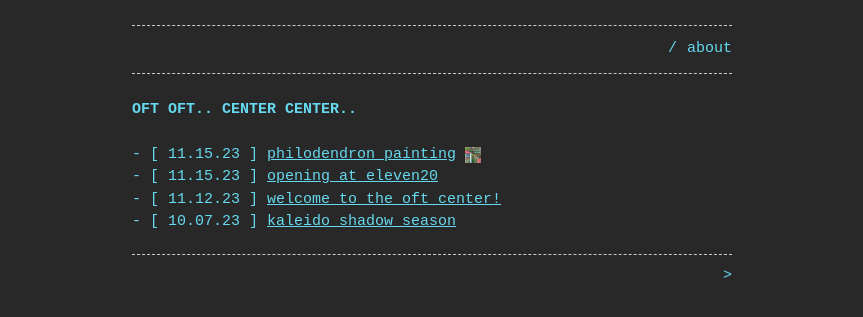
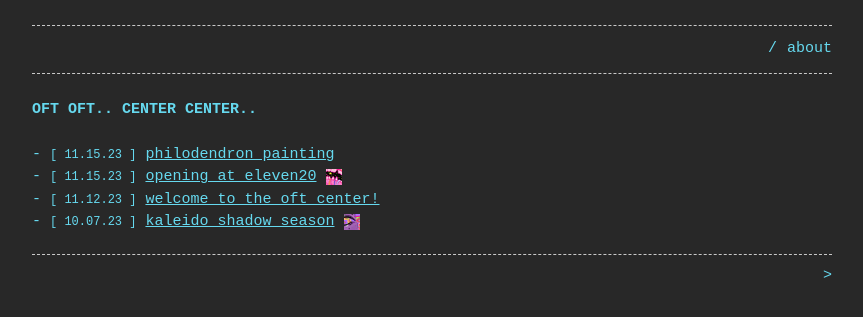
Before and after one commit to setstatic/setstatic.github.io, a Jekyll site: the page built from index.md, in a window 1280 px wide. Shown: the top 317 px of the page, without its empty margins (208-1071 px from the left). Built offline with Jekyll 4.4.1, drawn with Linux system fonts in a browser that asks for light colours.

Commit message:
kaleido shadow season, updated image

```diff
--- a/_layouts/home.html
+++ b/_layouts/home.html
@@ -10,12 +10,13 @@ layout: default
     {%- for post in site.posts -%}
     <li>
       {%- assign date_format = "%m.%d.%y" -%}
-      [ {{ post.date | date: date_format }} ] <a href="{{ post.url | relative_url }}">{{ post.title | escape }}</a>
-      {%- if post.thumb -%}
-      <a href="{{ post.url | relative_url }}"></a>
-        <img class = "post__thumb" src="{{ site.base_img_path }}{{ post.thumb }}" alt="">
-      </a>
-    {%- endif -%}
+      <span class="post__date">[ {{ post.date | date: date_format }} ]</span>
+      <a href="{{ post.url | relative_url }}">{{ post.title | escape }}</a>
+      {%- if post.image -%}
+        <a href="{{ post.url | relative_url }}"></a>
+          <img class = "post__thumb" src="{{ site.base_img_path }}{{ post.image }}_th.jpg" alt="">
+        </a>
+      {%- endif -%}
     </li>
     {%- endfor -%}
   </ul>
--- a/_sass/base.scss
+++ b/_sass/base.scss
@@ -9,7 +9,7 @@ $base-font-size:       15px !default;
 $mobile-font-size:     15px !default;
 $base-line-height:     1.5 !default;
 $container-width:      90% !default;
-$container-max-width:  600px !default;
+$container-max-width:  800px !default;
 
 /**
  * Global
@@ -77,7 +77,11 @@ img {
   height: 1rem;
   width: 1rem;
   vertical-align: text-bottom;
-  margin-right: .5rem;
+}
+
+.post__date {
+  display: inline-block;
+  font-size: .75rem;
 }
 
 /**
```
Also changed, not shown: assets/img/111424_eleven20_opening_th.jpg (added), assets/img/kaleido_shadow_season.jpg (added), assets/img/kaleido_shadow_season_th.jpg (added).
